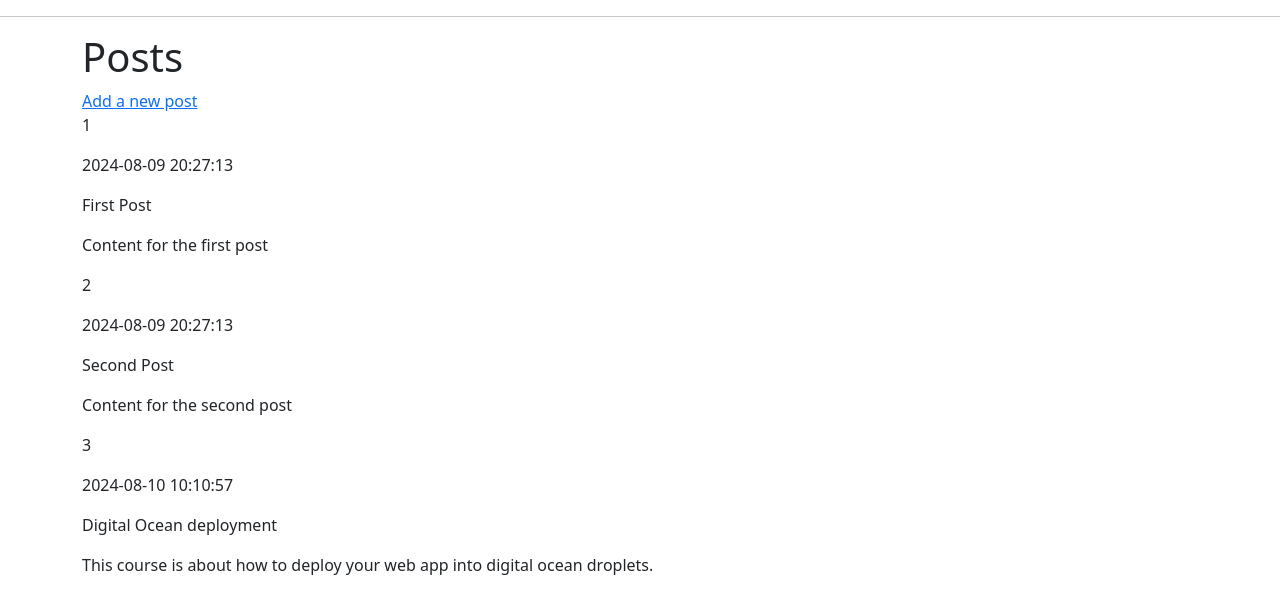
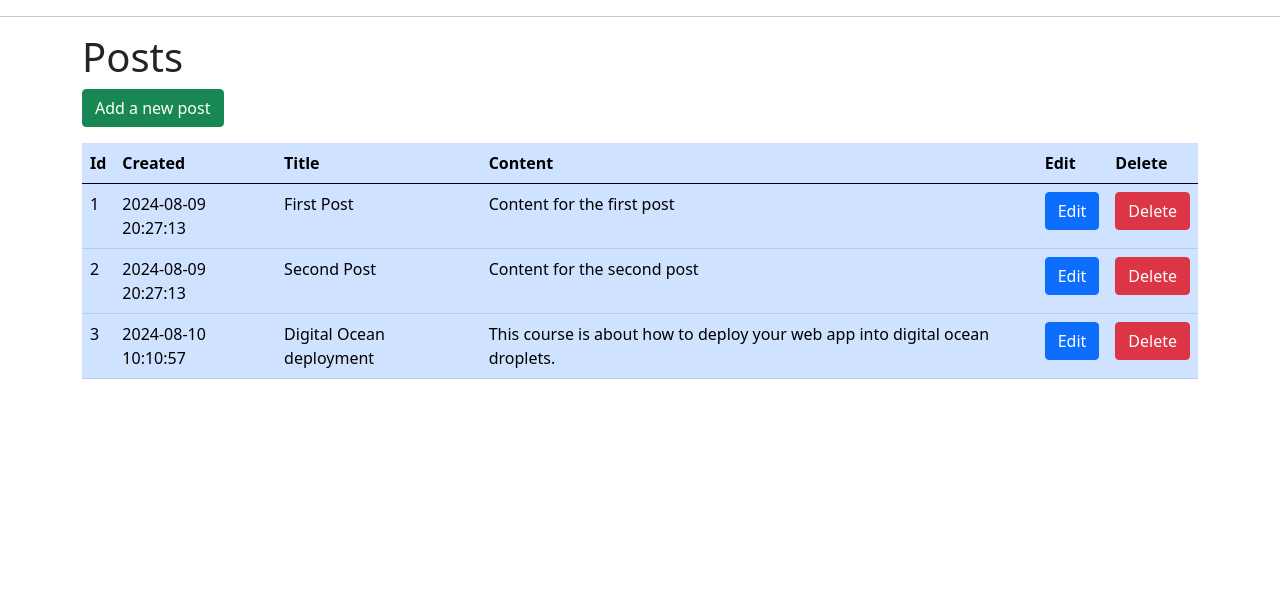
Before and after one commit to alhassan069/flask_tutorial, a Flask app: page /dbcourse in a window 1280 px wide. Shown: the part 56-670 px from the top of the page. Run offline with Flask 3, Linux system fonts and the light colour scheme; data comes from the database, SQL or seed files in the repository.

Commit message:
done crud operations with sqlite3

```diff
--- a/app.py
+++ b/app.py
@@ -141,7 +141,7 @@ def course_add():
         return redirect(url_for('courses'))
     return render_template('course_add.html', form=form)
 
-
+# Lesson 6 CRUD using sqlite database
 def get_db_connection():
     connection = sqlite3.connect('database.db')
     connection.row_factory = sqlite3.Row
@@ -172,7 +172,44 @@ def dbcourse_create():
             return redirect(url_for('dbcourse'))
     return render_template('dbcourse_create.html')
 
+def dbcourse_getpost(post_id):
+    conn = get_db_connection()
+    post = conn.execute('SELECT * FROM posts WHERE id = ?', (post_id,)).fetchone()
+    conn.close()
 
+    if post is None:
+        abort(404)
+    return post
+
+@app.route('/dbcourse/edit/<int:id>', methods=('GET', 'POST'))
+def dbcourse_editpost(id):
+    post = dbcourse_getpost(id)
+
+    if request.method == 'POST':
+        title = request.form['title']
+        content = request.form['content']
+
+        if not title:
+            flash('Title is required')
+        elif not content:
+            flash('Content is required')
+        else:
+            conn = get_db_connection()
+            conn.execute('UPDATE posts SET title = ?, content = ? WHERE id = ?', (title, content, id))
+            conn.commit()
+            conn.close()
+            return redirect(url_for('dbcourse'))
+    return render_template('dbcourse_edit.html', post=post)
+
+@app.route('/dbcourse/delete/<int:id>', methods=['POST'])
+def dbcourse_deletepost(id):
+    post = dbcourse_getpost(id)
+    conn = get_db_connection()
+    conn.execute('DELETE FROM posts WHERE id = ?', (id,))
+    conn.commit()
+    conn.close()
+    flash('"{}" was successfully deleted!'.format(post['title']))
+    return redirect(url_for('dbcourse'))
 
 if __name__ == "__main__":
     app.run(debug=True)
--- a/templates/dbcourse.html
+++ b/templates/dbcourse.html
@@ -1,20 +1,64 @@
 {% extends "base.html" %}
 {% block content %}
     <h1>{% block title %} Posts {% endblock %} </h1>
-    <a href="{{ url_for('dbcourse_create') }}">Add a new post</a>
-    {% for post in posts %}
-    <p>
-      {{post.id}}
-    </p>
-    <p>
-      {{post.created}}
-    </p>
-    <p>
-      {{post.title}}
-    </p>
-    <p>
-      {{post.content}}
-    </p>
+    <a
+        name=""
+        id=""
+        class="btn btn-success"
+        href="{{ url_for('dbcourse_create') }}"
+        role="button"
+        >Add a new post</a
+    >
+    <div
+        class="table-responsive mt-3"
+    >
+        <table
+            class="table table-primary"
+        >
+            <thead>
+                <tr>
+                    <th scope="col">Id</th>
+                    <th scope="col">Created</th>
+                    <th scope="col">Title</th>
+                    <th scope="col">Content</th>
+                    <th scope="col">Edit</th>
+                    <th scope="col">Delete</th>
+                </tr>
+            </thead>
+            <tbody>
+                {% for post in posts %}
+                <tr>
+                    <td>
+                        {{post.id}}
+                    </td>
+                    <td>
+                        {{post.created}}
+                    </td>
+                    <td>
+                        {{post.title}}
+                    </td>
+                    <td>
+                        {{post.content}}
+                    </td>
+                    <td>
+                        <a name="" id="" class="btn btn-primary" href="{{ url_for('dbcourse_editpost', id=post['id']) }}"
+                        role="button">Edit</a>
+                    </td>
+                    <td>
+                        <form action="{{ url_for('dbcourse_deletepost', id=post['id']) }}" method="post">
+                            <button
+                                type="submit"
+                                class="btn btn-danger"
+                            >
+                                Delete
+                            </button>
+                        </form>
+                    </td>
+                </tr>
+            {% endfor %}
+            </tbody>
+        </table>
+    </div>
 
-    {% endfor %}
+
 {% endblock %}
```
Also changed, not shown: templates/dbcourse_edit.html (added, +28 -0 lines), 1 other file.
